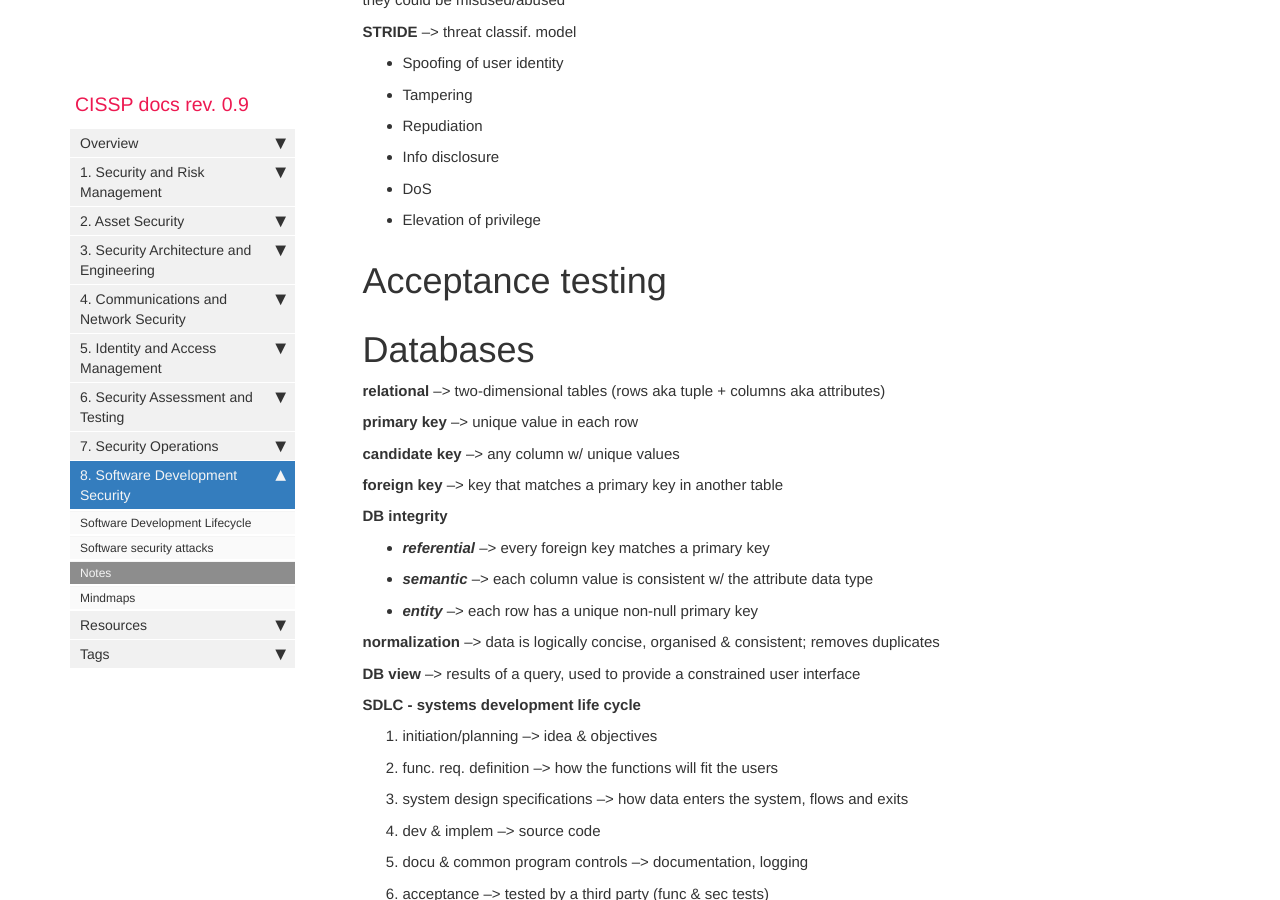
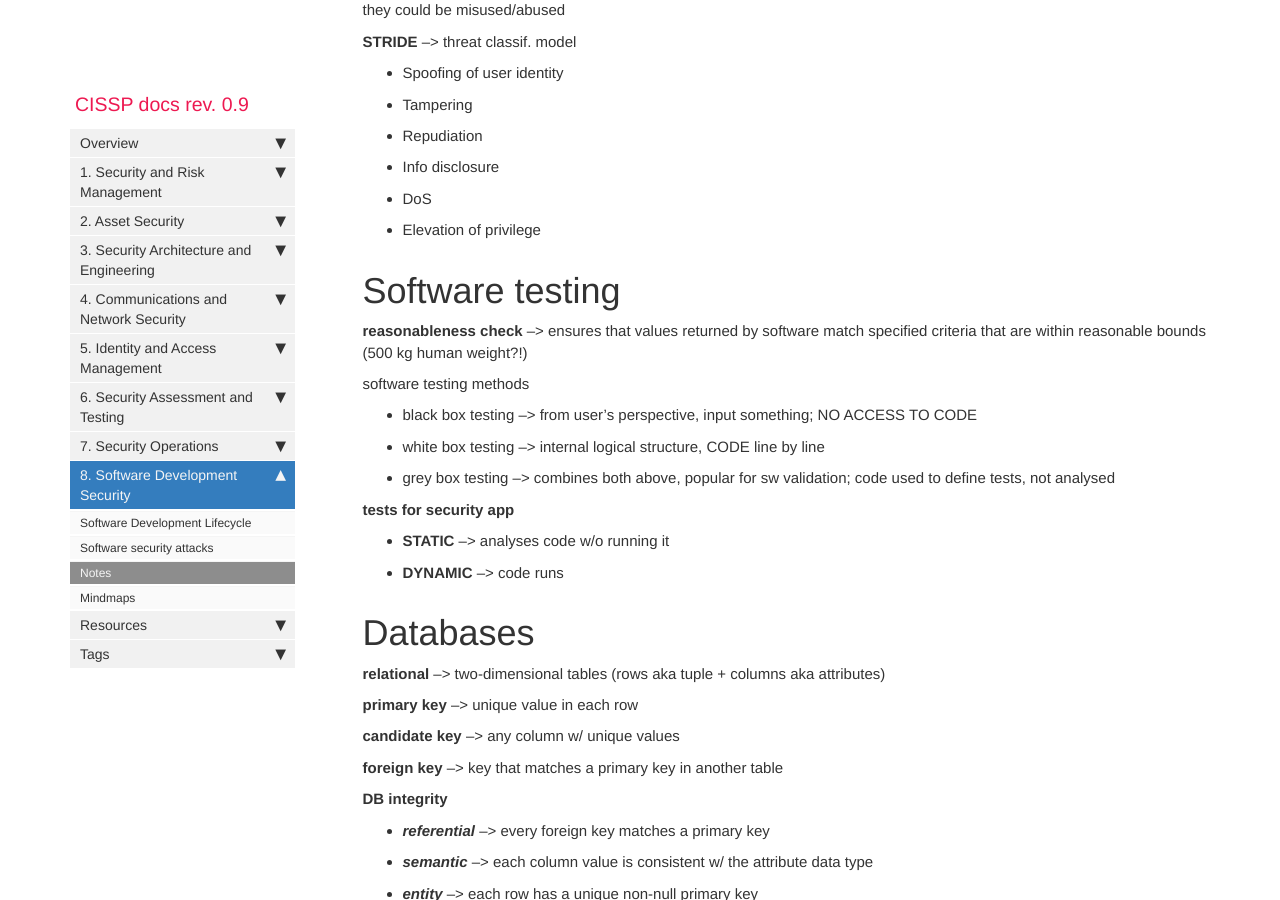
Before and after one commit to quaie/cissp, a Jekyll site: the page built from pages/mydoc/8_notes.md, in a window 1280 px wide and 900 px high, scrolled down 3033 px. Built offline with Jekyll 4.4.1, drawn with Linux system fonts in a browser that asks for light colours; comment, search, counter and statistics services are not loaded.

Commit message:
Update 8_notes.md

````diff
--- a/pages/mydoc/8_notes.md
+++ b/pages/mydoc/8_notes.md
@@ -84,6 +84,7 @@ CONFIG MGMT --> record modifications to a prod environ (WHAT)
 ```
 
 **GANTT chart** --> bar chart that shows the interrelationships over time between projects and schedules. It provides a graphical illustration of a schedule that helps to plan, coordinate, and track specific tasks in a project.
+
 **PERT (Program Evaluation Review Technique)** --> project-scheduling tool used to judge the size of a software product in development and calculate the standard deviation (SD) for risk assessment. used to direct improvements to project management and software coding in order to produce more efficient software
 
 # Maturity models
@@ -119,8 +120,18 @@ systematic & detailed analysis of all interfaces, API & interaction w/ component
 - DoS
 - Elevation of privilege
 
-# Acceptance testing
+# Software testing
 
+**reasonableness check** --> ensures that values returned by software match specified criteria that are within reasonable bounds (500 kg human weight?!)
+
+software testing methods
+- black box testing --> from user's perspective, input something; NO ACCESS TO CODE
+- white box testing --> internal logical structure, CODE line by line
+- grey box testing  --> combines both above, popular for sw validation; code used to define tests, not analysed
+
+**tests for security app**
+- **STATIC** --> analyses code w/o running it
+- **DYNAMIC** --> code runs
 
 # Databases
 
````
